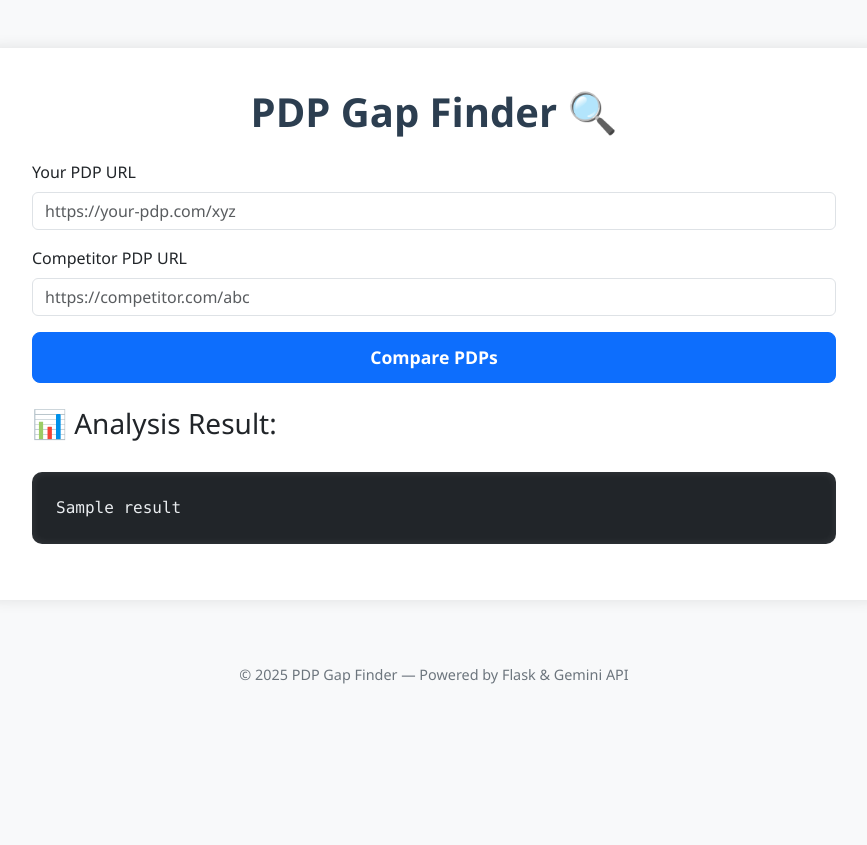
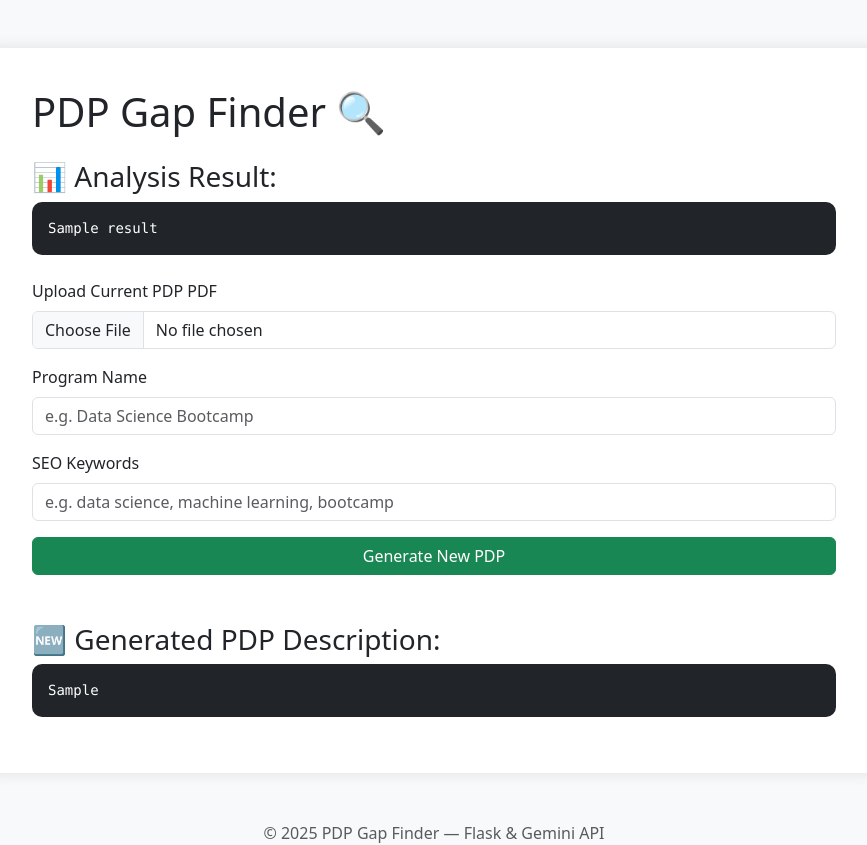
Before and after one commit to FahadBinAbdullah7/pdp-gap-finder-backend, a Flask app: template templates/index.html in a window 1280 px wide. Shown: the whole page, without its empty margins (206-1073 px from the left). Before the commit the page ends 684 px from the top, so only its background shows below. Run offline with Flask 3, Linux system fonts and the light colour scheme; the template is opened without the code that fills it: most values are stand-ins (such as "Sample title", 1, 10 or a date in 2020).

Commit message:
Update index.html

```diff
--- a/templates/index.html
+++ b/templates/index.html
@@ -5,123 +5,67 @@
   <meta name="viewport" content="width=device-width, initial-scale=1" />
   <title>PDP Gap Finder</title>
 
-  <!-- Bootstrap 5 CSS -->
   <link href="https://cdn.jsdelivr.net/npm/bootstrap@5.3.0/dist/css/bootstrap.min.css" rel="stylesheet" />
 
   <style>
-    body {
-      background: #f8f9fa;
-      padding-top: 3rem;
-      font-family: 'Segoe UI', Tahoma, Geneva, Verdana, sans-serif;
-    }
-
-    .container {
-      max-width: 900px;
-      background: #fff;
-      padding: 2.5rem 3rem;
-      border-radius: 12px;
-      box-shadow: 0 0 15px rgba(0,0,0,0.1);
-    }
-
-    h1 {
-      font-weight: 700;
-      margin-bottom: 1.5rem;
-      color: #2c3e50;
-      text-align: center;
-    }
-
-    .btn-primary {
-      width: 100%;
-      padding: 0.7rem;
-      font-size: 1.1rem;
-      font-weight: 600;
-      border-radius: 8px;
-    }
-
-    .loading {
-      display: none;
-      margin-top: 15px;
-      text-align: center;
-      color: #0d6efd;
-      font-weight: 600;
-    }
-
-    pre {
-      background-color: #212529;
-      color: #e9ecef;
-      padding: 1.5rem;
-      border-radius: 10px;
-      max-height: 450px;
-      overflow-y: auto;
-      white-space: pre-wrap;
-      font-size: 1rem;
-      line-height: 1.5;
-      box-shadow: inset 0 0 8px rgba(255,255,255,0.1);
-      margin-top: 2rem;
-    }
-
-    footer {
-      margin-top: 4rem;
-      text-align: center;
-      color: #6c757d;
-      font-size: 0.9rem;
-    }
+    body { background: #f8f9fa; padding-top: 3rem; }
+    .container { max-width: 900px; background: #fff; padding: 2.5rem 3rem; border-radius: 12px; box-shadow: 0 0 15px rgba(0,0,0,0.1); }
+    pre { background: #212529; color: #fff; padding: 1rem; border-radius: 10px; white-space: pre-wrap; max-height: 400px; overflow-y: auto;}
   </style>
 </head>
 <body>
   <div class="container">
     <h1>PDP Gap Finder 🔍</h1>
+
+    {% if not result %}
+    <!-- Step 1: Compare PDPs -->
     <form method="POST" id="pdpForm" novalidate>
       <div class="mb-3">
         <label for="your_url" class="form-label">Your PDP URL</label>
         <input type="url" class="form-control" id="your_url" name="your_url" required placeholder="https://your-pdp.com/xyz" />
-        <div class="invalid-feedback">Please enter your PDP URL.</div>
       </div>
       <div class="mb-3">
         <label for="comp_url" class="form-label">Competitor PDP URL</label>
         <input type="url" class="form-control" id="comp_url" name="comp_url" required placeholder="https://competitor.com/abc" />
-        <div class="invalid-feedback">Please enter the competitor's PDP URL.</div>
       </div>
-      <button type="submit" id="submitBtn" class="btn btn-primary">Compare PDPs</button>
-      <div class="loading" id="loadingSpinner">
-        <div class="spinner-border text-primary me-2" role="status"></div>
-        Analyzing PDPs, please wait...
-      </div>
+      <button type="submit" class="btn btn-primary w-100">Compare PDPs</button>
     </form>
+    {% endif %}
 
     {% if result %}
-    <div class="result-section">
-      <h3 class="mt-4">📊 Analysis Result:</h3>
-      <pre>{{ result }}</pre>
-    </div>
+    <!-- Step 2: Show Analysis -->
+    <h3 class="mt-4">📊 Analysis Result:</h3>
+    <pre>{{ result }}</pre>
+
+    <!-- Step 3: Upload PDF and Provide Inputs -->
+    <form method="POST" action="/generate_pdp" enctype="multipart/form-data" class="mt-4">
+      <input type="hidden" name="previous_analysis" value="{{ result }}">
+
+      <div class="mb-3">
+        <label for="pdf_file" class="form-label">Upload Current PDP PDF</label>
+        <input type="file" class="form-control" id="pdf_file" name="pdf_file" accept=".pdf" required />
+      </div>
+
+      <div class="mb-3">
+        <label for="program_name" class="form-label">Program Name</label>
+        <input type="text" class="form-control" id="program_name" name="program_name" placeholder="e.g. Data Science Bootcamp" required />
+      </div>
+
+      <div class="mb-3">
+        <label for="seo_keywords" class="form-label">SEO Keywords</label>
+        <input type="text" class="form-control" id="seo_keywords" name="seo_keywords" placeholder="e.g. data science, machine learning, bootcamp" required />
+      </div>
+
+      <button type="submit" class="btn btn-success w-100">Generate New PDP</button>
+    </form>
+    {% endif %}
+
+    {% if new_pdp %}
+    <h3 class="mt-5">🆕 Generated PDP Description:</h3>
+    <pre>{{ new_pdp }}</pre>
     {% endif %}
   </div>
 
-  <footer>
-    &copy; 2025 PDP Gap Finder — Powered by Flask & Gemini API
-  </footer>
-
-  <!-- Bootstrap 5 JS Bundle -->
-  <script src="https://cdn.jsdelivr.net/npm/bootstrap@5.3.0/dist/js/bootstrap.bundle.min.js"></script>
-
-  <script>
-    // Bootstrap validation + spinner toggle
-    (() => {
-      const form = document.getElementById('pdpForm');
-      const submitBtn = document.getElementById('submitBtn');
-      const spinner = document.getElementById('loadingSpinner');
-
-      form.addEventListener('submit', (event) => {
-        if (!form.checkValidity()) {
-          event.preventDefault();
-          event.stopPropagation();
-          form.classList.add('was-validated');
-        } else {
-          submitBtn.disabled = true;
-          spinner.style.display = 'block';
-        }
-      });
-    })();
-  </script>
+  <footer class="text-center mt-5 text-muted">&copy; 2025 PDP Gap Finder — Flask & Gemini API</footer>
 </body>
 </html>
```
